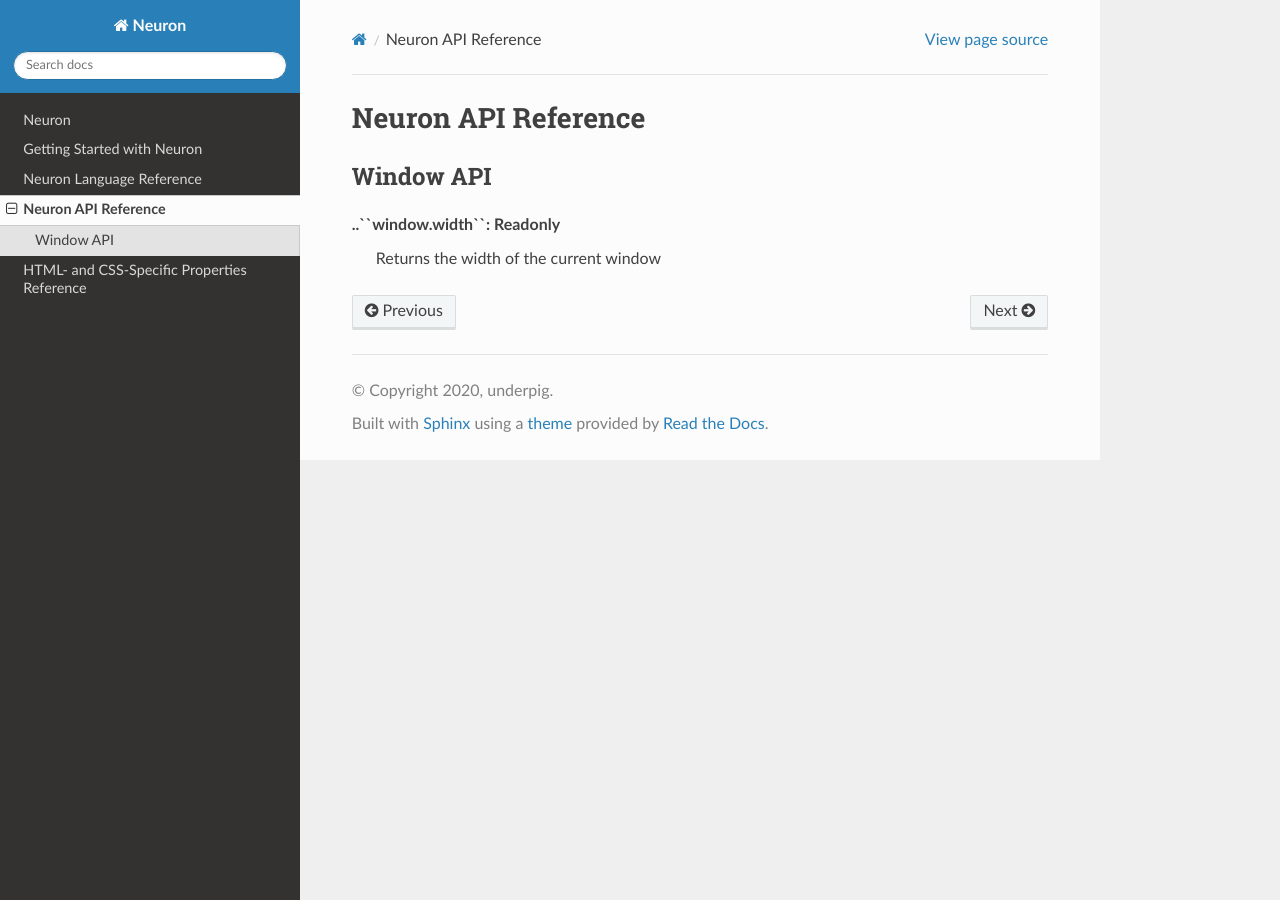
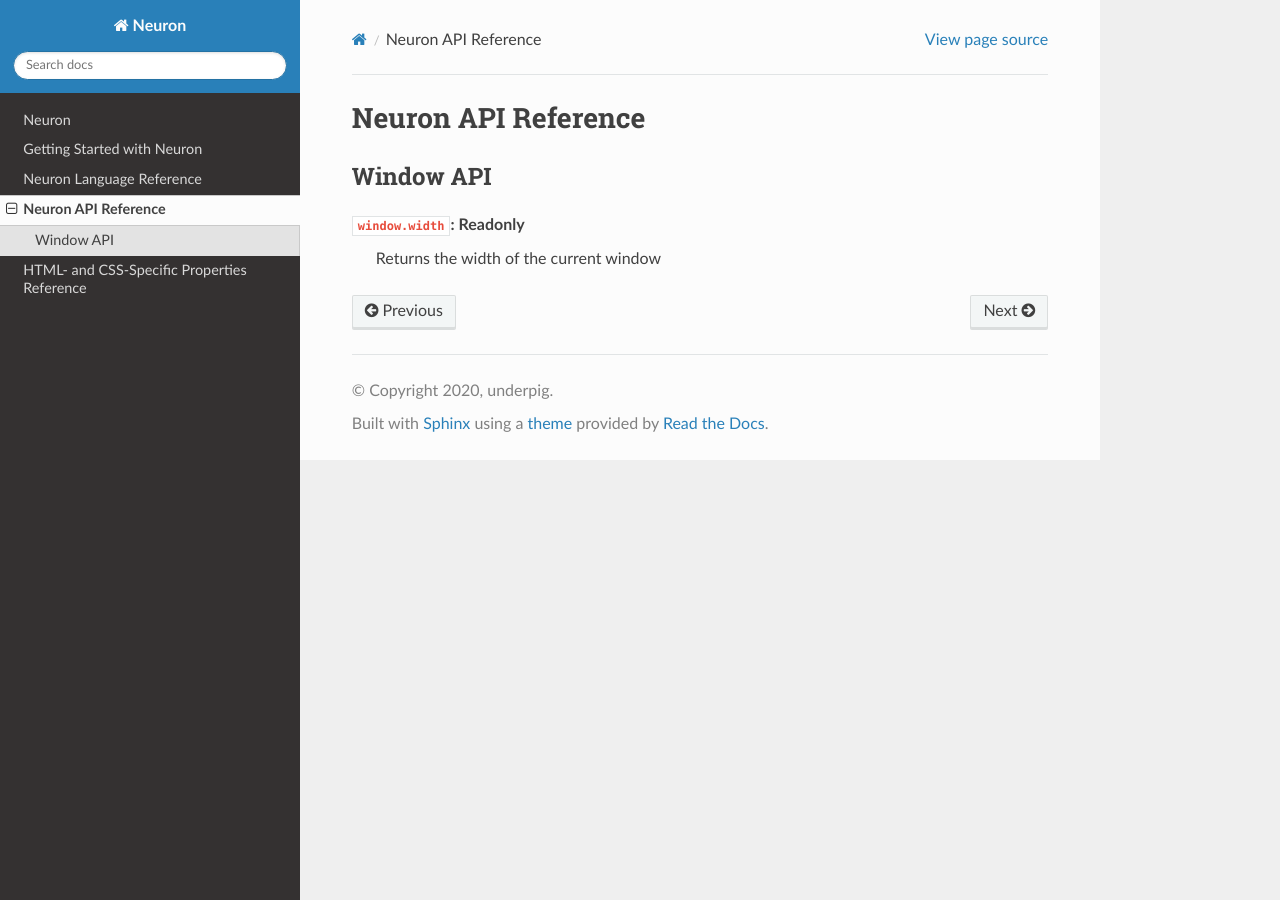
Before and after one commit to underpig1/neuron-lang, a Sphinx documentation site: the page built from docs/source/api.rst, in a window 1280 px wide. Built offline with Sphinx 7.4.7 and the Read the Docs theme 2.0.0, drawn with Linux system fonts in a browser that asks for light colours.

Commit message:
Update api.rst

```diff
--- a/docs/source/api.rst
+++ b/docs/source/api.rst
@@ -3,5 +3,5 @@ Neuron API Reference
 
 Window API
 ^^^^^^^^^^
-..``window.width``: Readonly
+``window.width``: Readonly
     Returns the width of the current window
```
